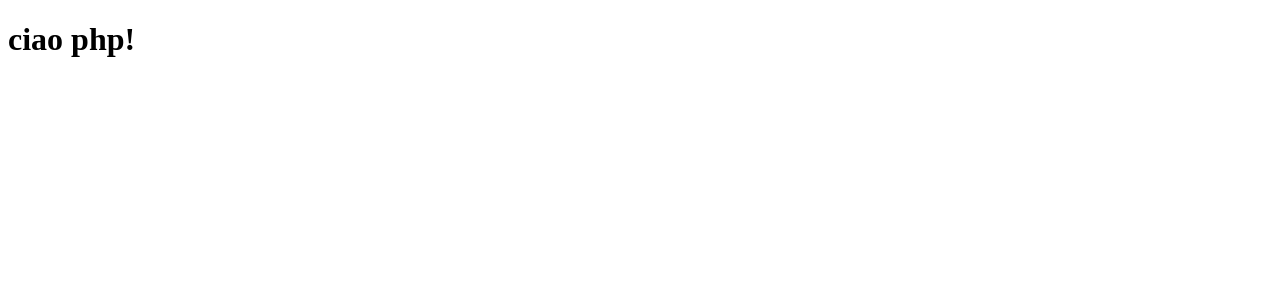
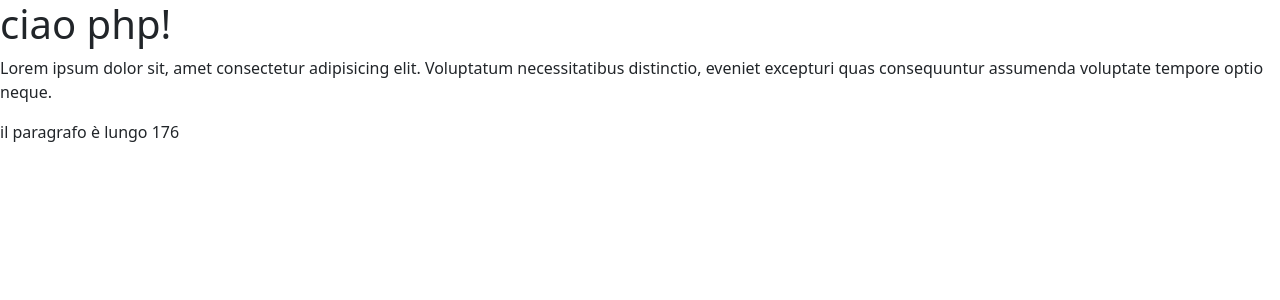
Before and after one commit to natdm02/php-badwords, a PHP site: page / in a window 1280 px wide. Before the commit the part shown is almost empty. Shown: the top 300 px of the page. Run offline with PHP 8.4, Linux system fonts and the light colour scheme.

Commit message:
[add] prova paragrafo

```diff
--- a/index.php
+++ b/index.php
@@ -1,13 +1,33 @@
+<?php
+
+ //paragrafo
+   $lorem = 'Lorem ipsum dolor sit, amet consectetur adipisicing elit. Voluptatum necessitatibus distinctio,
+   eveniet excepturi quas consequuntur assumenda voluptate tempore optio neque.';
+//lunghezza stringa
+   $lunghezza_stringa_lorem = strlen($lorem);
+
+?>
+
+
+
+
+
+
+
+
 <!DOCTYPE html>
 <html lang="en">
 <head>
     <meta charset="UTF-8">
     <meta name="viewport" content="width=device-width, initial-scale=1.0">
+    <link href="https://cdn.jsdelivr.net/npm/bootstrap@5.3.3/dist/css/bootstrap.min.css" rel="stylesheet" integrity="sha384-QWTKZyjpPEjISv5WaRU9OFeRpok6YctnYmDr5pNlyT2bRjXh0JMhjY6hW+ALEwIH" crossorigin="anonymous">
     <title>php-badwords</title>
 </head>
 <body>
     <div>
         <h1>ciao php!</h1>
+        <p><?php echo $lorem ?></p>
+        <p> il paragrafo è lungo <?php echo $lunghezza_stringa_lorem ?> </p>
     </div>
 </body>
 </html>
```
